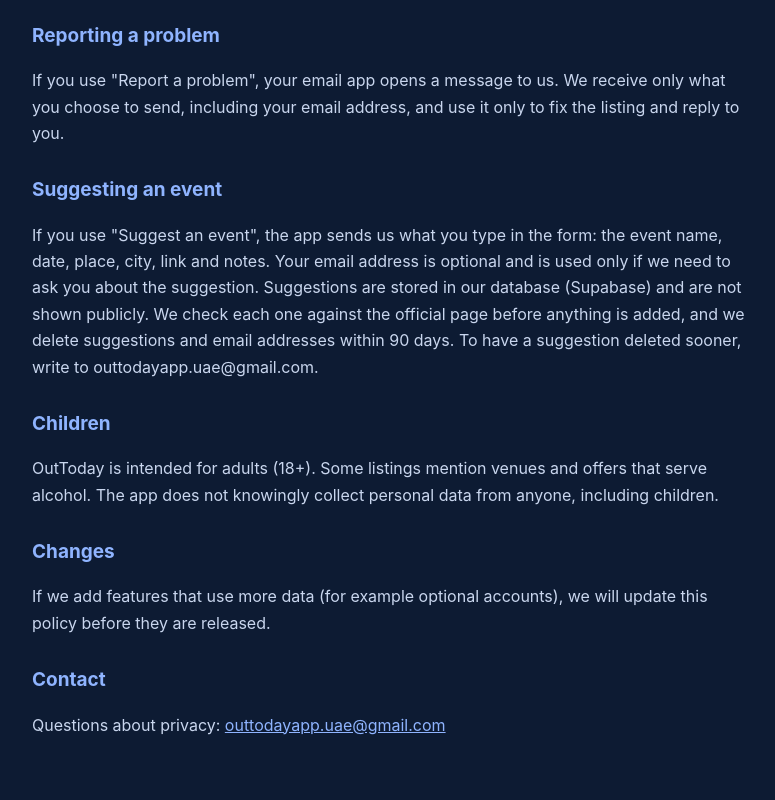
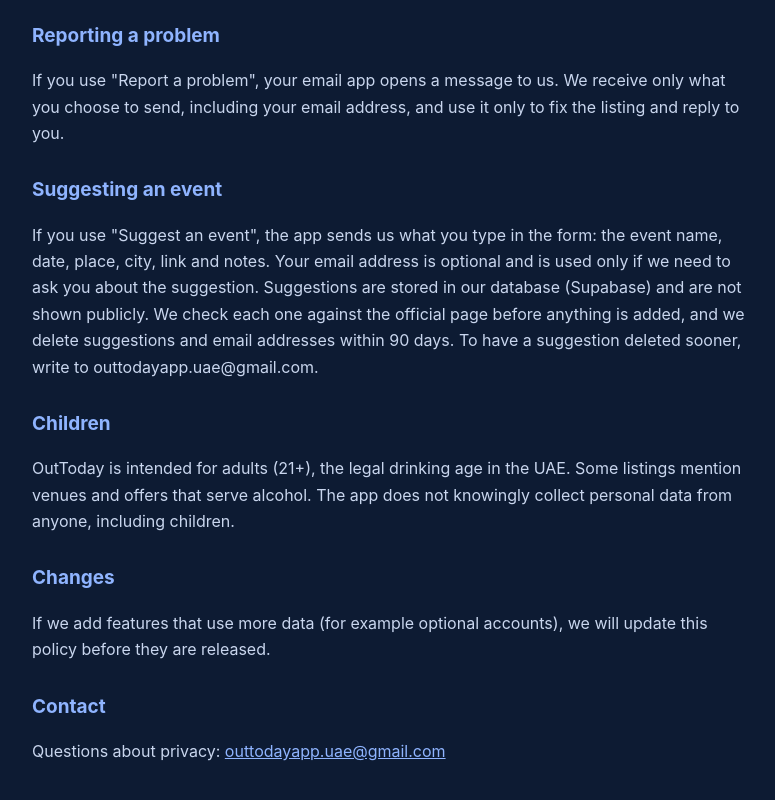
Before and after one commit to bartoszmarcinkosek/outtoday-web, a plain HTML site: page privacy.html in a window 1280 px wide. Shown: the part 1163-1963 px from the top of the page, without its empty margins (248-1023 px from the left). Drawn offline with Linux system fonts and the light colour scheme.

Commit message:
Privacy: 21+ (UAE legal drinking age)
Co-Authored-By: Claude Opus 5.5 <noreply@anthropic.com>
Claude-Session: https://claude.ai/code/session_01RzDWSRrP542xTQtRnEGHop

```diff
--- a/privacy.html
+++ b/privacy.html
@@ -33,7 +33,7 @@ header{display:flex;align-items:center;gap:12px;margin-bottom:22px} header img{w
 <h2>Suggesting an event</h2>
 <p>If you use "Suggest an event", the app sends us what you type in the form: the event name, date, place, city, link and notes. Your email address is optional and is used only if we need to ask you about the suggestion. Suggestions are stored in our database (Supabase) and are not shown publicly. We check each one against the official page before anything is added, and we delete suggestions and email addresses within 90 days. To have a suggestion deleted sooner, write to outtodayapp.uae@gmail.com.</p>
 <h2>Children</h2>
-<p>OutToday is intended for adults (18+). Some listings mention venues and offers that serve alcohol. The app does not knowingly collect personal data from anyone, including children.</p>
+<p>OutToday is intended for adults (21+), the legal drinking age in the UAE. Some listings mention venues and offers that serve alcohol. The app does not knowingly collect personal data from anyone, including children.</p>
 
 <h2>Changes</h2>
 <p>If we add features that use more data (for example optional accounts), we will update this policy before they are released.</p>
```
